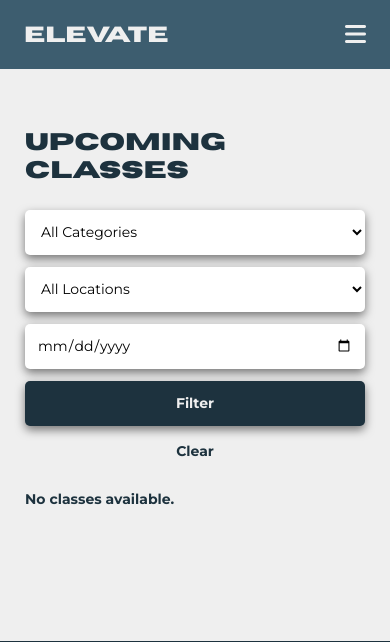
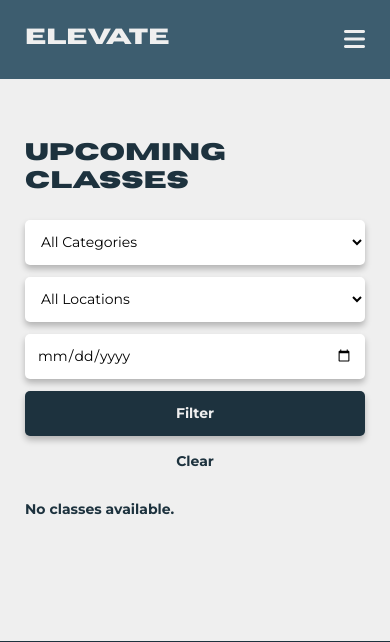
Before and after one commit to alexandra-ep/ELE3921_portfolio, a Django app: page /classes/ in a window 390 px wide. Shown: the top 642 px of the page. Run offline with Django 5.2, Linux system fonts and the light colour scheme; data that the repository does not hold is empty.

Commit message:
Fix issue with navigation bar

```diff
--- a/static/css/style.css
+++ b/static/css/style.css
@@ -140,11 +140,18 @@ header {
 }
 
 nav {
-    display: flex;
+    background: var(--color-nav-dark);
+    padding: 0 40px;
+}
+
+.nav-container {
+    display: flex;
+    max-width: 1200px;
+    width: 100%;
+    margin: 0 auto;
     justify-content: space-between;
-    align-items: center;
-    padding: 20px 40px;
-    background: var(--color-nav-dark);
+    align-content: center;
+    padding: 20px 0;
 }
 
 .nav-logo a {
@@ -578,7 +585,7 @@ footer {
     font-size: 14px;
     font-family: 'Montserrat', sans-serif;
     box-sizing: border-box;
-    box-shadow: var(--shadow-card);
+    box-shadow: 0 4px 6px rgba(0, 0, 0, 0.25);
 }
 
 .filter-btn {
@@ -592,7 +599,7 @@ footer {
     font-weight: bold;
     font-family: 'Montserrat', sans-serif;
     cursor: pointer;
-    box-shadow: var(--shadow-card);
+    box-shadow: 0 4px 6px rgba(0, 0, 0, 0.25);
 }
 
 .clear-filter-btn {
@@ -665,8 +672,9 @@ footer {
     flex-wrap: wrap;
 }
 
+
 .class-details-left {
-    flex: 0 0 380px;
+    flex: 0 0 460px;
 
 }
 
@@ -1330,8 +1338,12 @@ footer {
     }
 
     nav {
-        padding: 20px 24px;
+        padding: 0;
+    }
+
+    .nav-container {
         position: relative;
+        padding: 25px 25px;
     }
 
     .nav-logo a {
@@ -1352,7 +1364,7 @@ footer {
         flex-direction: column;
         align-items: center;
         gap: 15px;
-        padding: 20px 20px;
+        padding-bottom: 20px;
         display: none;
         z-index: 15;
     }
--- a/templates/base.html
+++ b/templates/base.html
@@ -18,6 +18,7 @@
         <div class="page-container">
             <header>
                 <nav>
+                    <div class="nav-container">
                         <div class="nav-logo">
                             <a href="{% url 'home' %}">ELEVATE</a>
                         </div>
@@ -44,6 +45,7 @@
                                 <a href="{% url 'login' %}" class="nav-link">Log In</a>
                                 <a href="{% url 'register' %}" class="nav-links-register">Register</a>
                             {% endif %}
+                        </div>
                     </div>
                 </nav>
             </header>
```
Lines whose indentation alone changed are shown as unchanged.
